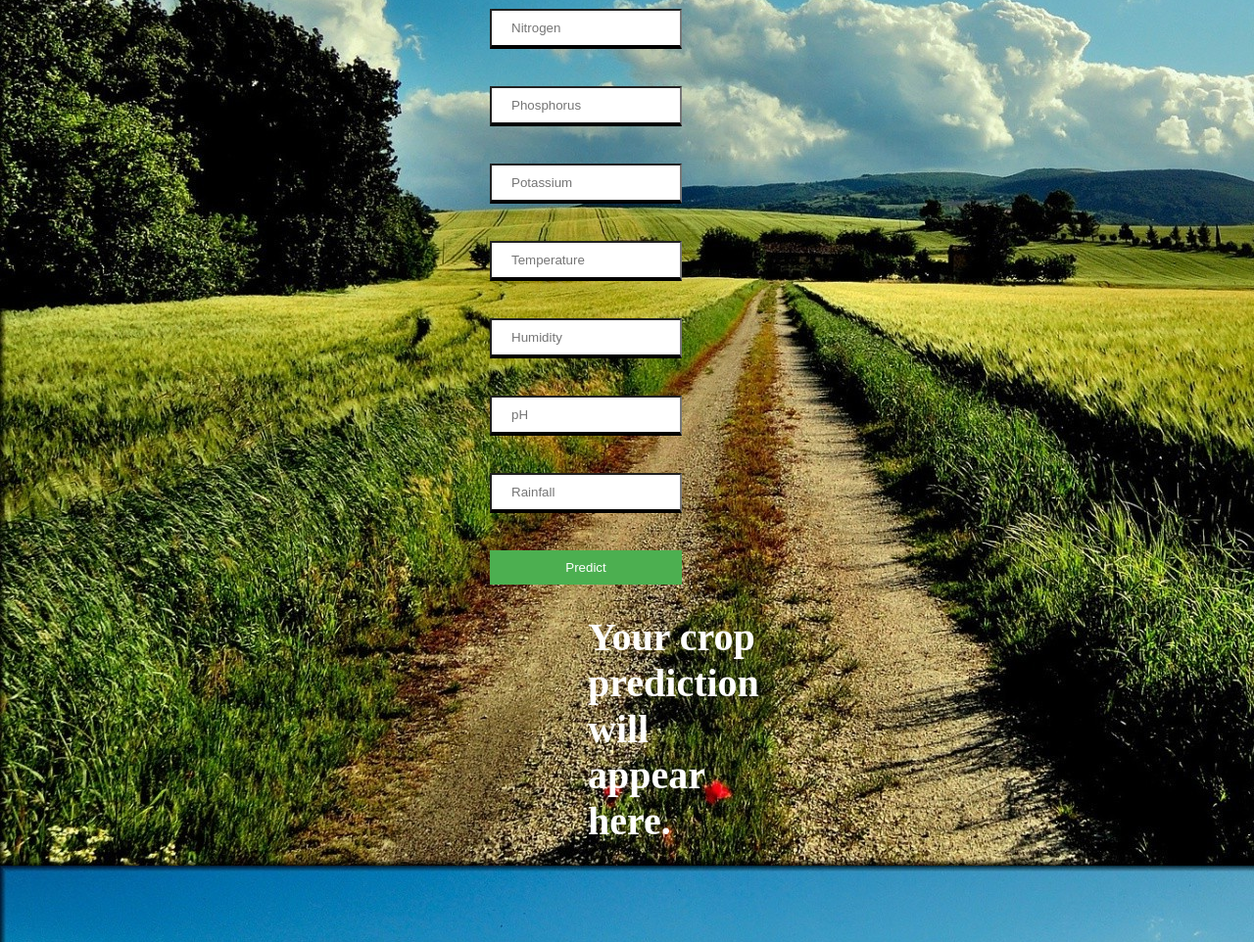
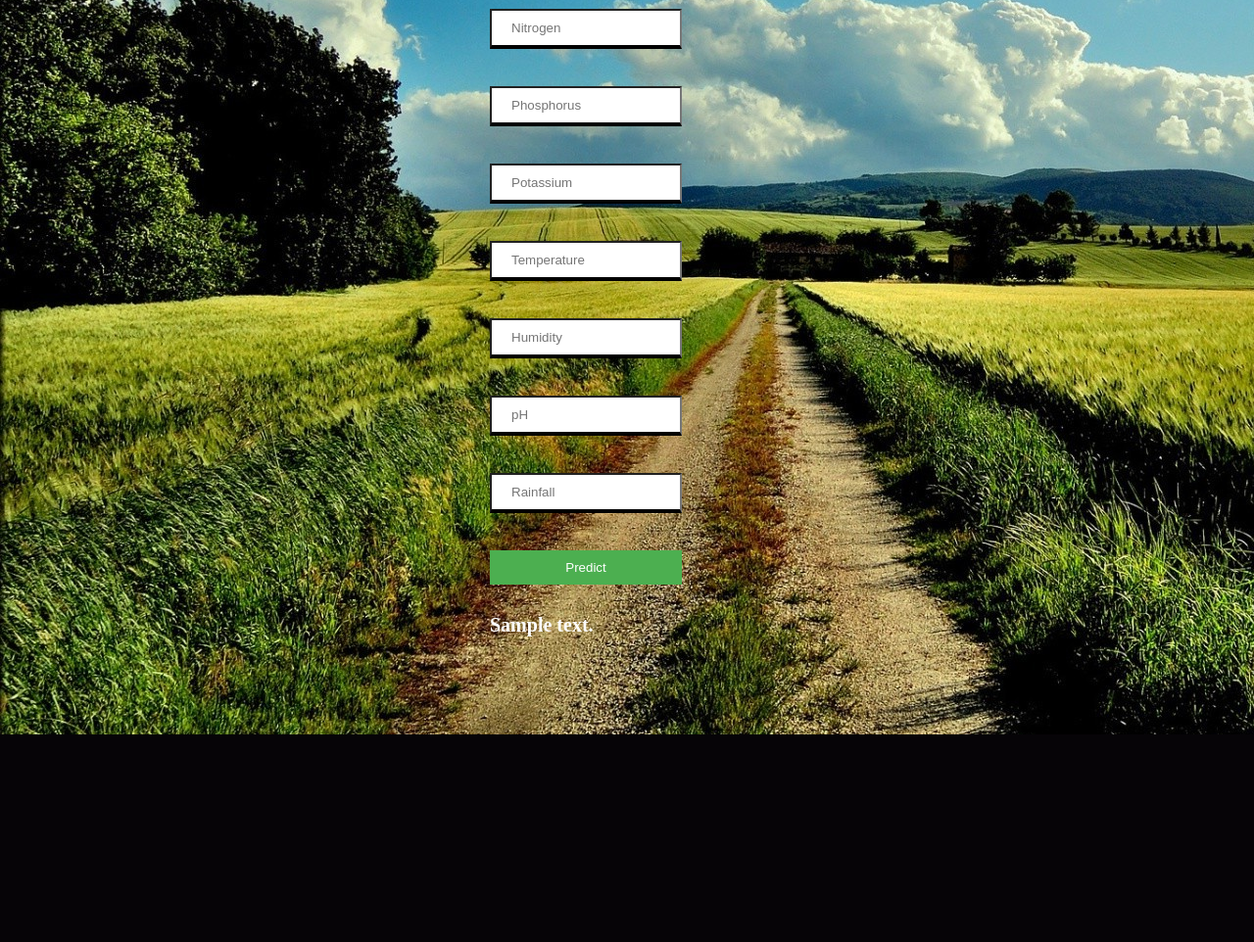
Before and after one commit to harshitverma-16/Crop-Prediction, a Flask app: template templates/index.html in a window 1280 px wide. Shown: the part 196-1158 px from the top of the page at 98% size. After the commit the page ends 946 px from the top, so only its background shows below. Run offline with Flask 3, Linux system fonts and the light colour scheme; the template is opened without the code that fills it: most values are stand-ins (such as "Sample title", 1, 10 or a date in 2020); parts of the project's set-up code (start-up, migrations or seed data) failed here and were passed over.

Commit message:
finished

```diff
--- a/app.py
+++ b/app.py
@@ -14,10 +14,10 @@
     features = np.array([float_feature])
     prediction = model.predict(features)
     predicted_crop = prediction[0]
-    return render_template('index.html', prediction_text=f'Predicted Crop: {predicted_crop}')
+    return render_template('index.html', prediction_text=predicted_crop)
 
 
 
 
 if __name__ == '__main__':
-    app.run(debug=True)
+    app.run(port=3000, debug=True)
--- a/static/styles.css
+++ b/static/styles.css
@@ -34,3 +34,9 @@
     font-size: 40px;
     color: white;
     }
+
+#result {
+    margin-top: 20px;
+    font-size: 20px;
+    color: white;;
+    }
--- a/templates/index.html
+++ b/templates/index.html
@@ -10,6 +10,7 @@
 <body>
     <div class="login">
         <h1> Crop Prediction</h1>
+
         <form action="/predict" method="post">
             <input type="text" name = "Nitrogen" placeholder="Nitrogen" required="required"><br><br>
             <input type="text" name = "Phosphorus" placeholder="Phosphorus" required="required"><br><br>
@@ -22,8 +23,12 @@
             <button type="submit">Predict</button><br>
         </form>
     </div>
+    {% if prediction_text %}
+    <h2 id="result">{{ prediction_text }}</h2>
+    {% else %}
+    <h1 id="prediction">Your crop prediction will appear here.</h1>
+    {% endif %}
 
-    <h1 id="prediction">Your crop prediction will appear here.</h1>
     </div>
 </body>
 </html>
```
